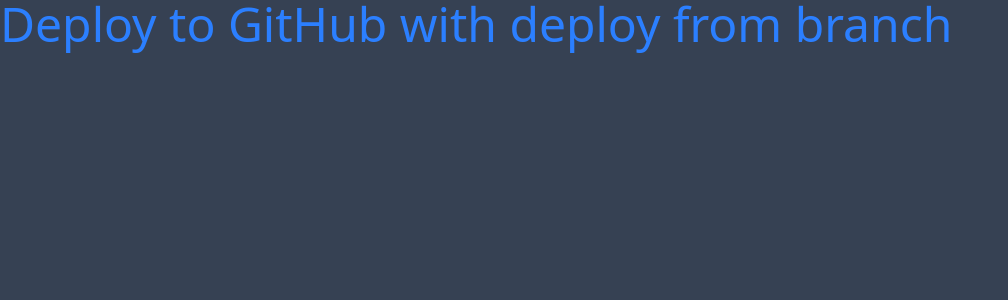
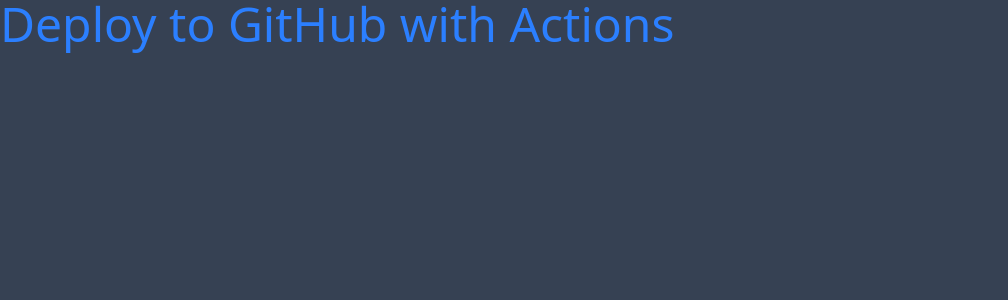
Before and after one commit to KirillStetsenko/on-track, a Vue app: page / in a window 1280 px wide. Shown: the top 300 px of the page, without its empty margins (0-1008 px from the left). Built offline with nearby package versions, Linux system fonts and the light colour scheme.

Commit message:
deploy with Actions

```diff
--- a/src/App.vue
+++ b/src/App.vue
@@ -2,9 +2,7 @@
 
 <template>
   <div class="bg-gray-700 h-screen">
-    <h1 class="text-5xl text-blue-500">
-      Deploy to GitHub with deploy from branch
-    </h1>
+    <h1 class="text-5xl text-blue-500">Deploy to GitHub with Actions</h1>
   </div>
 </template>
 
```
